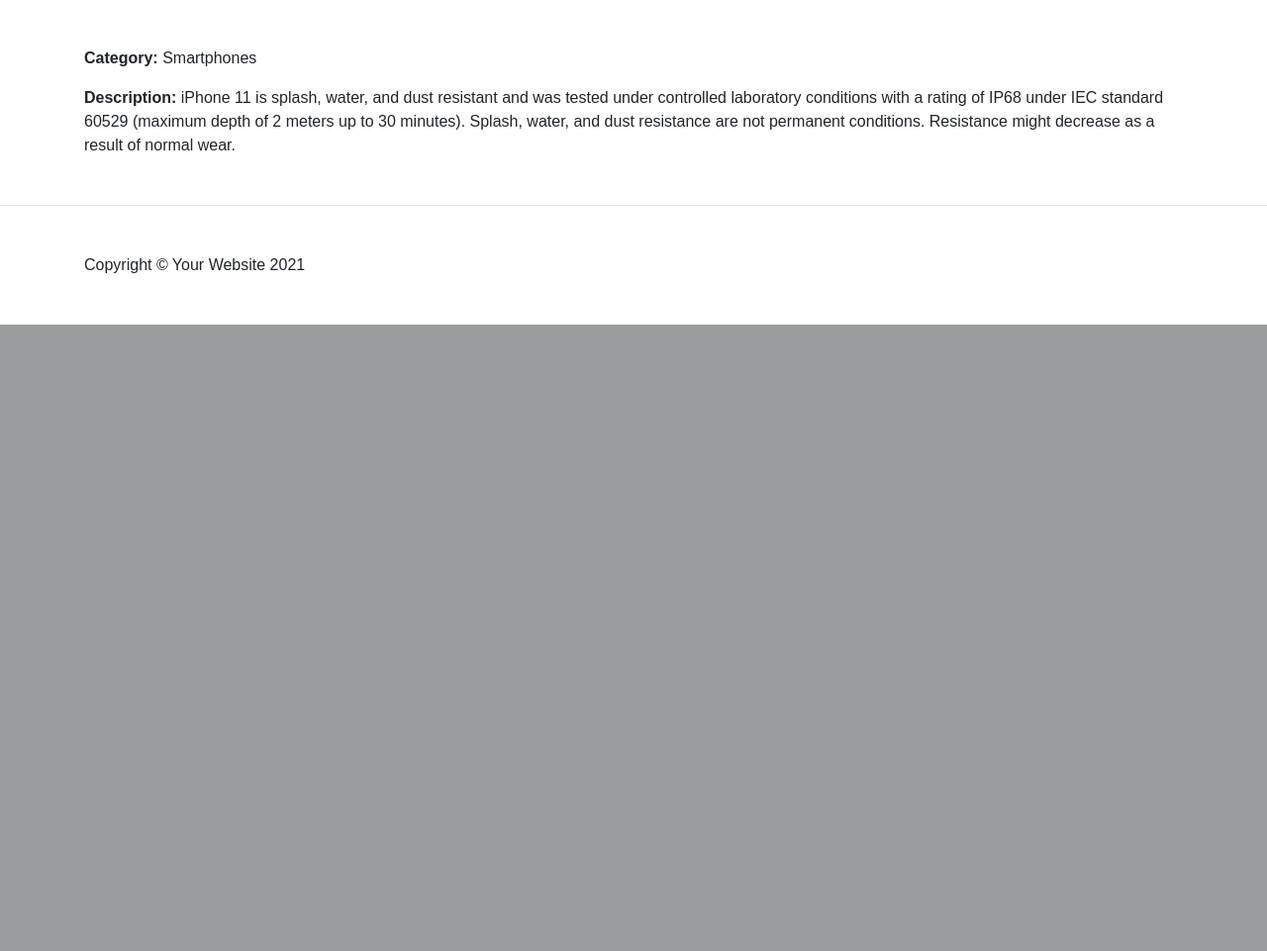
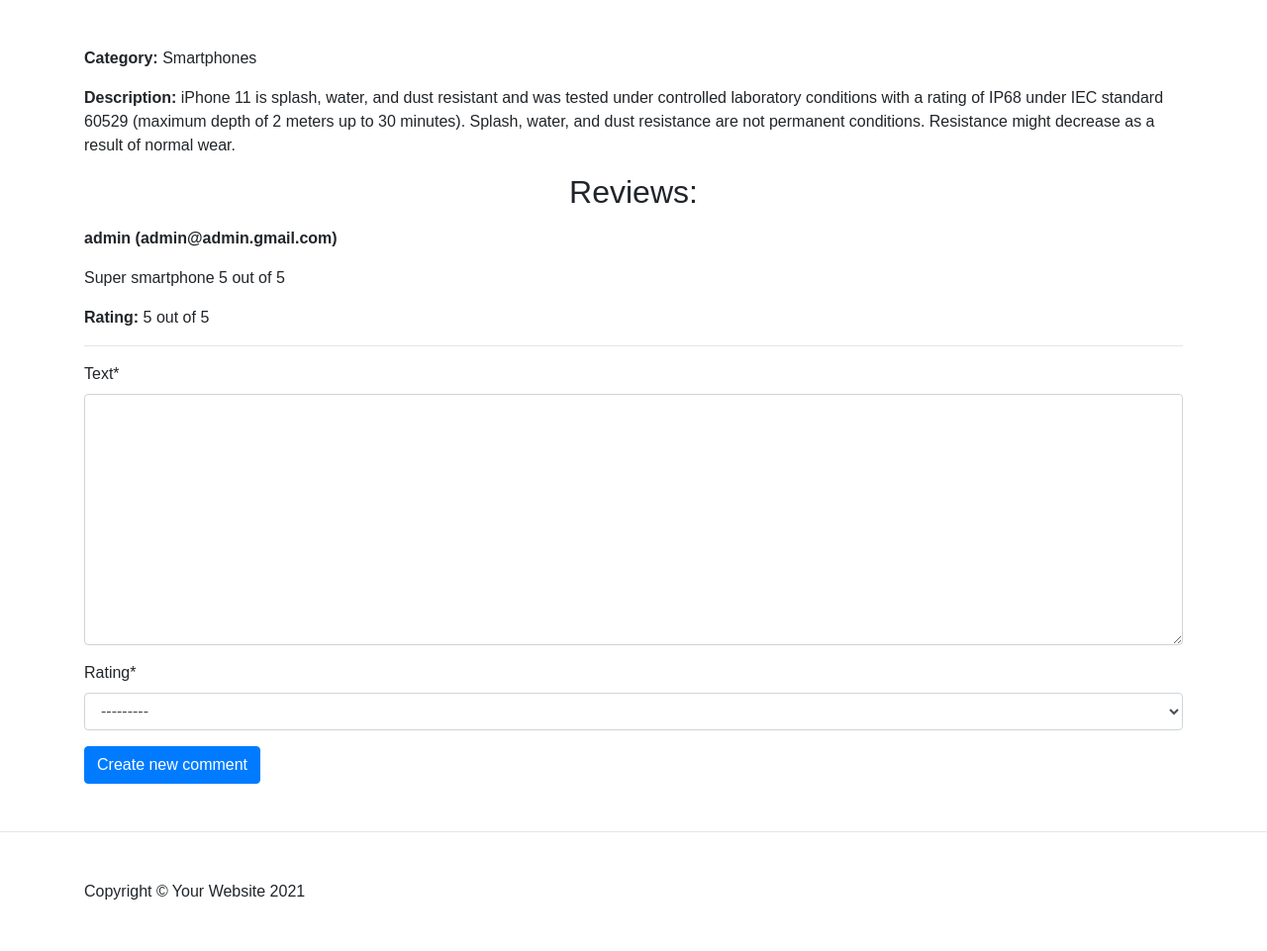
Before and after one commit to amirAkhmetzhanov94/shop_reviews, a Django app: page /products/1/detail in a window 1280 px wide. Shown: the part 1036-1997 px from the top of the page at 99% size. Before the commit the page ends 1364 px from the top, so only its background shows below. Run offline with Django 3.2, Linux system fonts and the light colour scheme; data comes from the database, SQL or seed files in the repository; some libraries are stand-ins or nearby versions.

Commit message:
Добавил возможность создания рецензий к продуктам. Написал пути, создал вьюшку 'ReviewCreateView', написал форму 'ReviewForm'.

```diff
--- a/reviews/reviews/urls.py
+++ b/reviews/reviews/urls.py
@@ -25,5 +25,6 @@
     path('products/<int:pk>/detail', web_views.ProductDetailView.as_view(), name="product_detail"),
     path('products/create', web_views.ProductCreateView.as_view(), name="product_create"),
     path('products/<int:pk>/edit', web_views.ProductEditView.as_view(), name="product_edit"),
-    path('products/<int:pk>/delete', web_views.ProductDeleteView.as_view(), name="product_delete")
+    path('products/<int:pk>/delete', web_views.ProductDeleteView.as_view(), name="product_delete"),
+    path('products/<int:pk>/reviews/create', web_views.ReviewCreateView.as_view(), name="review_create")
 ] + static(settings.MEDIA_URL, document_root = settings.MEDIA_ROOT)
--- a/reviews/webapp/forms.py
+++ b/reviews/webapp/forms.py
@@ -1,7 +1,7 @@
 from django.forms import widgets
 from django import forms
 
-from webapp.models import Product
+from webapp.models import Product, Review
 
 
 class ProductForm(forms.ModelForm):
@@ -13,3 +13,11 @@
     class Meta:
         model = Product
         exclude = []
+
+
+class ReviewForm(forms.ModelForm):
+    text = forms.CharField(widget=widgets.Textarea)
+
+    class Meta:
+        model = Review
+        exclude = ["author", "product"]
--- a/reviews/webapp/templates/products/detail.html
+++ b/reviews/webapp/templates/products/detail.html
@@ -1,5 +1,6 @@
 {% extends "base.html" %}
 {% load static %}
+{% load crispy_forms_filters %}
 {% block title %}{{ product.name }}'s details{% endblock %}
 
 {% block content %}
@@ -13,4 +14,25 @@
         <div class="product_category mt-5 text-left"><p><b>Category: </b>{{ product.category }}</p></div>
         <div class="product_description text-left"><p><b>Description: </b>{{ product.description }}</p></div>
     </div>
+    <div class="reviews_block text-center">
+        <h2>Reviews:</h2>
+        {% for review in reviews %}
+        <div class="review text-left mt-3">
+            <p><b>{{ review.author }} ({{ review.author.email }})</b></p>
+            <p>{{ review.text }}</p>
+            <p><b>Rating:</b> {{ review.rating }} out of 5</p>
+        </div>
+            <hr>
+        {% empty %}
+            <p>No reviews yet</p>
+            <hr>
+        {% endfor %}
+        <div class="create_new_comment text-left">
+            <form action="{% url "review_create" product.pk %}" method="post">
+                {% csrf_token %}
+                {{ review_form|crispy }}
+                <button class="btn btn-primary">Create new comment</button>
+            </form>
+        </div>
+    </div>
 {% endblock %}
--- a/reviews/webapp/views.py
+++ b/reviews/webapp/views.py
@@ -1,9 +1,9 @@
-from django.shortcuts import render
+from django.shortcuts import render, get_object_or_404
 from django.urls import reverse, reverse_lazy
 from django.views.generic import ListView, DetailView, CreateView, UpdateView, DeleteView
 
-from webapp.forms import ProductForm
-from webapp.models import Product
+from webapp.forms import ProductForm, ReviewForm
+from webapp.models import Product, Review
 
 
 class IndexView(ListView):
@@ -16,6 +16,12 @@
     model = Product
     template_name = "products/detail.html"
     context_object_name = "product"
+
+    def get_context_data(self, **kwargs):
+        context = super().get_context_data(**kwargs)
+        context["reviews"] = Review.objects.filter(product_id__exact=self.object.pk)
+        context["review_form"] = ReviewForm()
+        return context
 
 
 class ProductCreateView(CreateView):
@@ -38,3 +44,20 @@
     model = Product
     template_name = "products/delete.html"
     success_url = reverse_lazy("index")
+
+
+class ReviewCreateView(CreateView):
+    model = Review
+    template_name = "products/detail.html"
+    form_class = ReviewForm
+
+    def get_product(self):
+        return get_object_or_404(Product, pk=self.kwargs.get("pk"))
+
+    def form_valid(self, form):
+        form.instance.product = self.get_product()
+        form.instance.author = self.request.user
+        return super().form_valid(form)
+
+    def get_success_url(self):
+        return reverse("product_detail", kwargs={"pk": self.get_product().pk})
```
